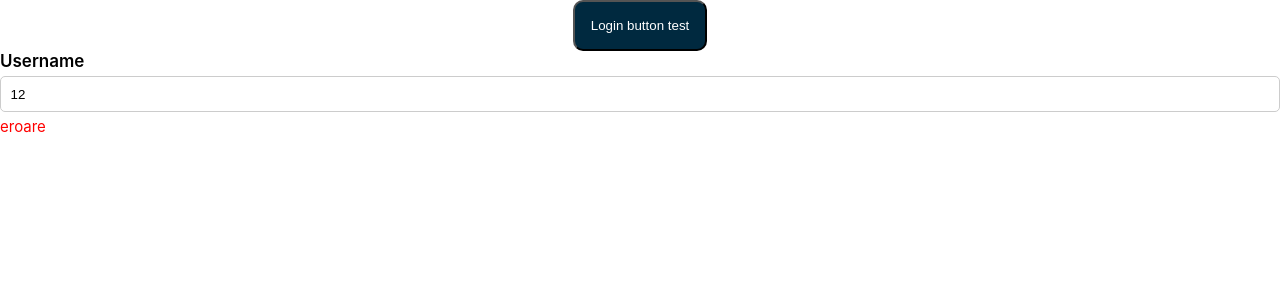
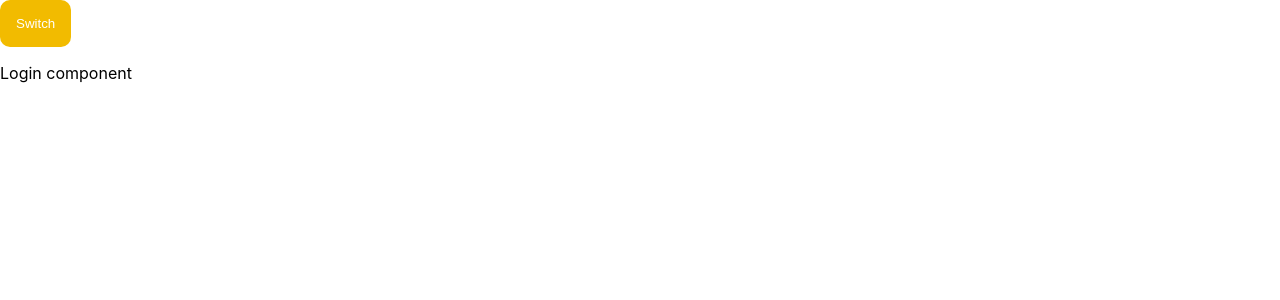
Before and after one commit to andrei645/ScholarshipManager, a React (Create React App) app in the folder fe-react/: page / in a window 1280 px wide. Shown: the top 300 px of the page. Built offline with nearby package versions, Linux system fonts and the light colour scheme.

Commit message:
draft switch component / not found page

```diff
--- a/fe-react/src/App.css
+++ b/fe-react/src/App.css
@@ -1,38 +1,3 @@
-.App {
+.not-found-container{
   text-align: center;
 }
-
-.App-logo {
-  height: 40vmin;
-  pointer-events: none;
-}
-
-@media (prefers-reduced-motion: no-preference) {
-  .App-logo {
-    animation: App-logo-spin infinite 20s linear;
-  }
-}
-
-.App-header {
-  background-color: #282c34;
-  min-height: 100vh;
-  display: flex;
-  flex-direction: column;
-  align-items: center;
-  justify-content: center;
-  font-size: calc(10px + 2vmin);
-  color: white;
-}
-
-.App-link {
-  color: #61dafb;
-}
-
-@keyframes App-logo-spin {
-  from {
-    transform: rotate(0deg);
-  }
-  to {
-    transform: rotate(360deg);
-  }
-}
--- a/fe-react/src/App.js
+++ b/fe-react/src/App.js
@@ -1,13 +1,14 @@
 import { Route, Routes } from "react-router-dom";
 import "./App.css";
-import { Login } from "./components/Login/Login";
+import { NotFound } from "./pages/NotFound";
+import { Authentication } from "./pages/Authentication";
 
 function App() {
   return (
     <div className="App">
       <Routes>
-        <Route path="/" Component={Login} />
-        <Route path="*" Component={<h1>Not found</h1>} />
+        <Route path="/" Component={Authentication} />
+        <Route path="*" Component={NotFound} />
       </Routes>
     </div>
   );
--- a/fe-react/src/components/Button/Button.scss
+++ b/fe-react/src/components/Button/Button.scss
@@ -2,11 +2,23 @@
 .default-button{
     color: $button-text-color;
     cursor: pointer;
+    padding: 1rem;
+    border-radius: $border-radius;
+    border: none;
+
 }
 
 .btn-primary{
     background-color: $primary-button-background;
-    border-radius: $border-radius;
-    padding: 1rem;
+}
+.btn-secondary{
+    background-color: $secondary-button-background;
+}
 
+.btn-primary:hover{
+    background-color: $hover-primary-button-background;
 }
+
+.btn-secondary:hover{
+    background-color: $hover-secondary-button-background;
+}
--- a/fe-react/src/components/Login/Login.js
+++ b/fe-react/src/components/Login/Login.js
@@ -8,7 +8,7 @@ export const Login = () => {
     <>
       <Button
         type={"button"}
-        role={"primary"}
+        role={"secondary"}
         onClick={() => console.log("click")}
       >
         Login button test
--- /dev/null
+++ b/fe-react/src/pages/Authentication.js
@@ -0,0 +1,17 @@
+import { useState } from "react"
+import { Button } from "../components/Button/Button";
+
+export const Authentication = () => {
+    const [isOnLoginComponent, setIsOnLoginComponent] = useState(true);
+
+    return(
+        <>
+            <Button type="button" role="secondary" onClick={() => setIsOnLoginComponent(!isOnLoginComponent)}>Switch</Button>
+            {
+                isOnLoginComponent ? <p>Login component</p> : <p>Register compoennt</p>
+            }
+
+        </>
+
+    )
+}
--- /dev/null
+++ b/fe-react/src/pages/NotFound.js
@@ -0,0 +1,7 @@
+export const NotFound = () => {
+    return(
+        <div className="not-found-container">
+            <h1>Page not found</h1>
+        </div>
+    )
+}
--- a/fe-react/src/utils/utils.scss
+++ b/fe-react/src/utils/utils.scss
@@ -3,6 +3,8 @@ $primary-color: #00293f;
 $button-text-color: #ffffff;
 $text-color: #000000;
 $primary-button-background: $primary-color;
+$hover-primary-button-background: #011f2f;
 $secondary-button-background: $secondary-color;
+$hover-secondary-button-background: #ddaa04;
 $border-radius: 10px;
 $error-color: red;
```
